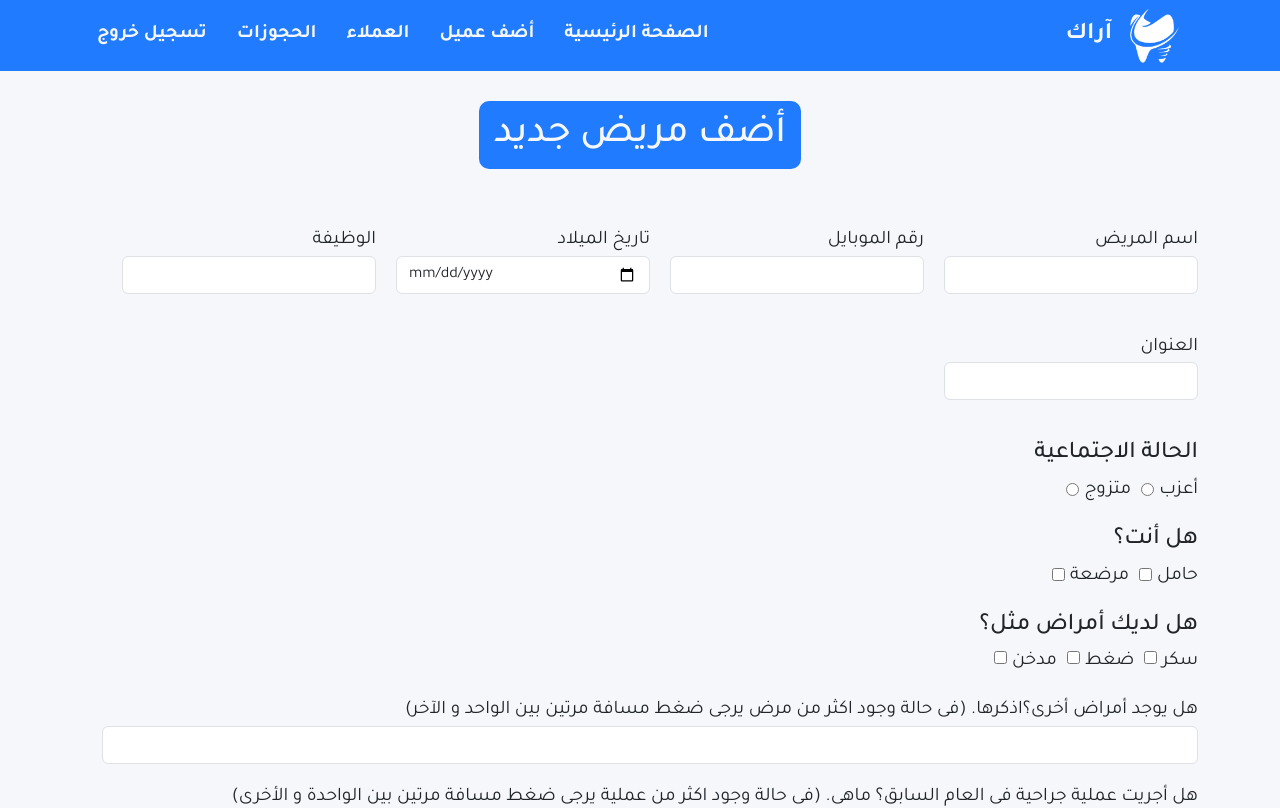
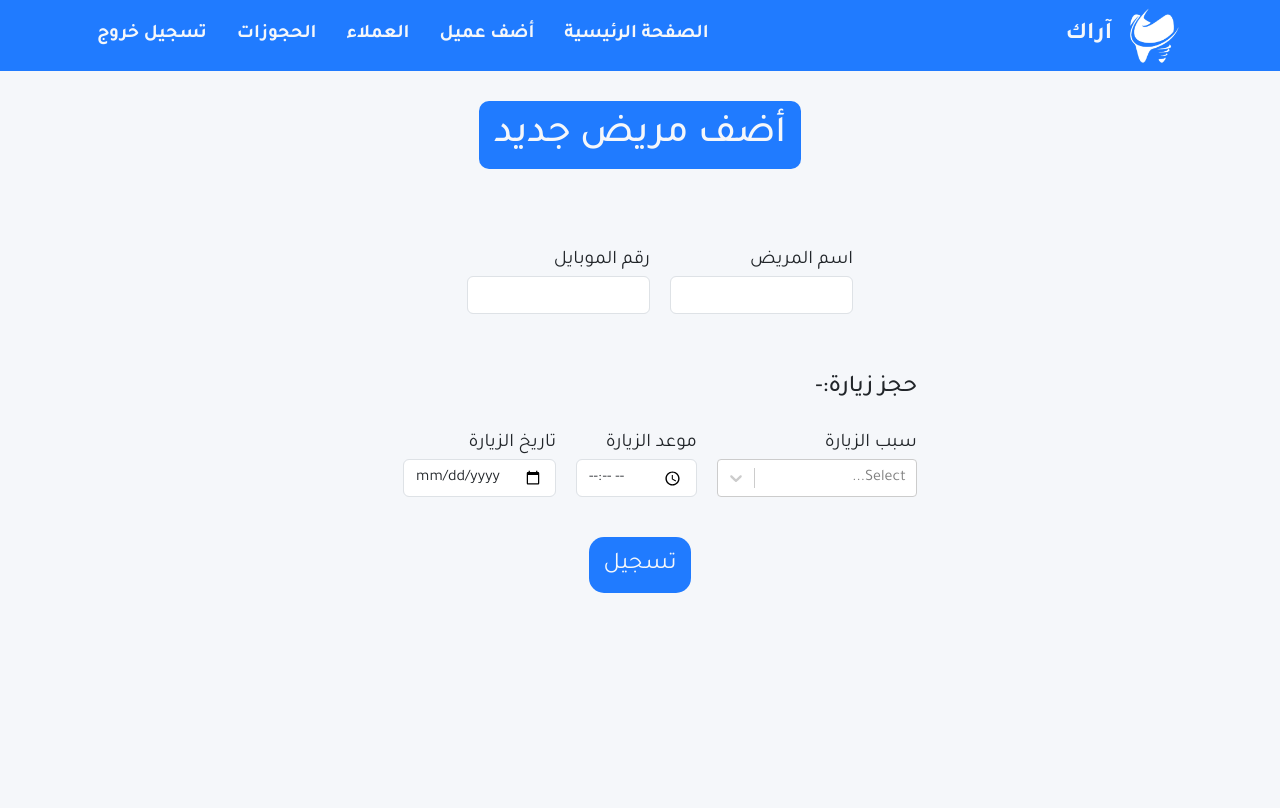
Before and after one commit to abdullah-sameh/dr-bilal, a React (Create React App) app: page /add in a window 1280 px wide. Shown: the top 808 px of the page. Built offline with nearby package versions, Linux system fonts and the light colour scheme; no server answers; sample sign-in values are in the browser's storage.

Commit message:
some styling and slecet-react

```diff
--- a/package.json
+++ b/package.json
@@ -18,6 +18,7 @@
     "react-redux": "^8.0.5",
     "react-router-dom": "^6.8.1",
     "react-scripts": "5.0.1",
+    "react-select": "^5.7.0",
     "react-tsparticles": "^2.9.3",
     "redux": "^4.2.1",
     "sweetalert2": "^11.7.3",
--- a/src/App.css
+++ b/src/App.css
@@ -31,3 +31,19 @@ body {
   direction: rtl;
   font-family: var(--font) !important;
 }
+
+/* for select element */
+.css-b62m3t-container {
+  padding: 0 ;
+}
+
+/* for scroll bar */
+::-webkit-scrollbar {
+  width: 10px;
+}
+::-webkit-scrollbar-track {
+  background: var(--white);
+}
+::-webkit-scrollbar-thumb {
+  background-color: var(--blue);
+}
--- a/src/containers/add/Add.jsx
+++ b/src/containers/add/Add.jsx
@@ -1,36 +1,54 @@
-import "./add.css";
-import Navbar from "../../components/navbar/Navbar";
-import { useNavigate } from "react-router-dom";
+import "./add.css"
+import Navbar from "../../components/navbar/Navbar"
+import { useNavigate } from "react-router-dom"
 // import { useReducer } from "react";
 // import { next, undo } from "../../components/tools";
-import { useDispatch } from "react-redux";
-import { useEffect } from "react";
-import { onAuthStateChanged } from "firebase/auth";
-import { auth, db } from "../../firebase";
-import { setUser } from "../../rtk/slices/userSlice";
-import { motion } from "framer-motion";
-import { addDoc, collection, getDoc, doc, setDoc } from "firebase/firestore";
-import Swal from "sweetalert2";
+import { useDispatch } from "react-redux"
+import { useEffect } from "react"
+import { onAuthStateChanged } from "firebase/auth"
+import { auth, db } from "../../firebase"
+import { setUser } from "../../rtk/slices/userSlice"
+import { motion } from "framer-motion"
+import { addDoc, collection, getDoc, doc, setDoc } from "firebase/firestore"
+import Swal from "sweetalert2"
+import Select from "react-select"
 
 export default function Add() {
-  const dispatch = useDispatch();
-  const navigate = useNavigate();
+  const dispatch = useDispatch()
+  const navigate = useNavigate()
 
+  const services = [
+    { value: "كشف", label: "كشف" },
+    { value: "أشعة عادية", label: "أشعة عادية" },
+    { value: "حشو بلاتين", label: "حشو بلاتين" },
+    { value: "حشو كمبوزت", label: "حشو كمبوزت" },
+    { value: "حشو عصب", label: "حشو عصب" },
+    { value: "حشو عادى أطفال", label: "حشو عادى أطفال" },
+    { value: "حشو عصب أطفال", label: "حشو عصب أطفال" },
+    { value: "طاقم متحرك", label: "طاقم متحرك" },
+    { value: "خلع عادي", label: "خلع عادي" },
+    { value: "خلع ضرس عقل", label: "خلع ضرس عقل" },
+    { value: "طربوش", label: "طربوش" },
+    { value: "كوبري", label: "كوبري" },
+    { value: "تنظيف جير", label: "تنظيف جير" },
+    { value: "تبييض", label: "تبييض" },
+    { value: "علاج", label: "علاج" },
+  ]
   useEffect(() => {
     onAuthStateChanged(auth, (user) => {
       if (user) {
-        dispatch(setUser(user));
+        dispatch(setUser(user))
       } else {
-        navigate("/");
+        navigate("/")
       }
-    });
+    })
 
     // eslint-disable-next-line react-hooks/exhaustive-deps
-  }, []);
+  }, [])
 
   const handlePatientData = async (e) => {
-    e.preventDefault();
-    let formData = e.target;
+    e.preventDefault()
+    let formData = e.target
 
     // get all aptient data
     let patient = {
@@ -64,7 +82,7 @@ export default function Add() {
             }
           : {},
       opinion: formData.patientOpinion.value,
-    };
+    }
 
     Swal.fire({
       title: "هل أنت متأكد؟",
@@ -81,7 +99,7 @@ export default function Add() {
         */
         await getDoc(doc(db, "patients", "patientsCode"))
           .then((docu) => {
-            let dt = new Date();
+            let dt = new Date()
 
             addDoc(collection(db, "patients"), {
               ...patient,
@@ -96,40 +114,40 @@ export default function Add() {
                   title: `لقد تم تسجيل ${formData.patientName.value} بنجاح`,
                   showConfirmButton: false,
                   timer: 1500,
-                });
+                })
                 setDoc(doc(db, "patients", "patientsCode"), {
                   currentNumber: docu.data().currentNumber + 1,
                 })
                   .then(() => document.querySelector(".addNewPatient").reset())
                   .catch((e) => {
-                    console.log(e.message);
+                    console.log(e.message)
                     Swal.fire({
                       icon: "error",
                       title: "خطأ",
                       text: "حاول مرة أخرى!",
-                    });
-                  });
+                    })
+                  })
               })
               .catch((e) => {
-                console.log(e.message);
+                console.log(e.message)
                 Swal.fire({
                   icon: "error",
                   title: "خطأ",
                   text: "حاول مرة أخرى!",
-                });
-              });
+                })
+              })
           })
           .catch((e) => {
-            console.log(e.message);
+            console.log(e.message)
             Swal.fire({
               icon: "error",
               title: "خطأ",
               text: "حاول مرة أخرى!",
-            });
-          });
+            })
+          })
       }
-    });
-  };
+    })
+  }
 
   return (
     <>
@@ -158,13 +176,15 @@ export default function Add() {
               <div className="phone">
                 <label htmlFor="patientPhone">رقم الموبايل</label>
                 <input
-                  type="text"
+                  type="tel"
                   name="patientPhone"
                   id="patientPhone"
                   className="form-control"
+                  pattern="^01[0125][0-9]{8}$"
                   required
                 />
               </div>
+              <div className="none">
                 <div className="birth-date">
                   <label htmlFor="patientBirthDate">تاريخ الميلاد</label>
                   <input
@@ -193,6 +213,8 @@ export default function Add() {
                   />
                 </div>
               </div>
+            </div>
+            <div className="none">
               <div className="marital-status">
                 <h4 className="title">الحالة الاجتماعية</h4>
                 <div className="status-container">
@@ -275,8 +297,8 @@ export default function Add() {
               </div>
               <div className="surgery-operations">
                 <label htmlFor="surgeryOperations">
-                هل أجريت عملية جراحية فى العام السابق؟ ماهى. (فى حالة وجود اكثر
-                من عملية يرجى ضغط مسافة مرتين بين الواحدة و الأخرى)
+                  هل أجريت عملية جراحية فى العام السابق؟ ماهى. (فى حالة وجود
+                  اكثر من عملية يرجى ضغط مسافة مرتين بين الواحدة و الأخرى)
                 </label>
                 <input
                   type="text"
@@ -306,12 +328,18 @@ export default function Add() {
                   className="form-control"
                 />
               </div>
+            </div>
             <div className="next-visits">
               <h4 className="title">حجز زيارة:-</h4>
               <div className="content">
                 <div className="reason">
                   <label htmlFor="illness">سبب الزيارة</label>
-                  <select
+                  <Select
+                    name="illness"
+                    id="illness"
+                    options={services}
+                  />
+                  {/* <select
                     className="form-control w-auto"
                     name="illness"
                     id="illness"
@@ -336,7 +364,7 @@ export default function Add() {
                     <option value="تلميع">تلميع</option>
                     <option value="تبييض">تبييض</option>
                     <option value="علاج">علاج</option>
-                  </select>
+                  </select> */}
                 </div>
                 <div className="visit-time">
                   <label htmlFor="visitTime">موعد الزيارة</label>
@@ -356,7 +384,7 @@ export default function Add() {
                     name="visitDate"
                   />
                 </div>
-                <div className="first-time">
+                {/* <div className="first-time">
                   <label htmlFor="firstTime">
                     هل هذه أول زيارة لنفس المرض؟
                   </label>
@@ -366,7 +394,7 @@ export default function Add() {
                     id="firstTime"
                     name="firstTime"
                   />
-                </div>
+                </div> */}
               </div>
             </div>
             <button type="submit">تسجيل</button>
@@ -374,5 +402,5 @@ export default function Add() {
         </div>
       </div>
     </>
-  );
+  )
 }
--- a/src/containers/add/add.css
+++ b/src/containers/add/add.css
@@ -69,11 +69,18 @@
   -ms-border-radius: 10px;
   -o-border-radius: 10px;
 }
-
+.add .addNewPatient {
+  display: grid;
+  justify-items: center;
+}
 .add .addNewPatient .main-info,
 .add .addNewPatient .next-visits .content {
-  display: grid;
-  grid-template-columns: repeat(auto-fill, minmax(250px, 1fr));
+  display: flex;
+  flex-wrap: wrap;
+  justify-content: center;
+}
+.next-visits .content label + div#illness {
+  width: 200px;
 }
 
 @media (max-width: 768px) {
@@ -131,3 +138,19 @@
   -ms-transform: scale(1.1);
   -o-transform: scale(1.1);
 }
+
+/* :is(
+    .birth-date,
+    .job,
+    .adresse,
+    .marital-status,
+    .pregnant-status,
+    .sick-history,
+    .more-sicks,
+    .surgery-operations,
+    .allergy,
+    .opinion
+  ) { */
+.none {
+  display: none;
+}
--- a/src/containers/patientDetails/PatientDetails.jsx
+++ b/src/containers/patientDetails/PatientDetails.jsx
@@ -1,40 +1,59 @@
-import { onAuthStateChanged } from "firebase/auth";
-import { doc, setDoc } from "firebase/firestore";
-import React, { useEffect, useState } from "react";
-import { useDispatch, useSelector } from "react-redux";
-import { useNavigate, useParams } from "react-router-dom";
-import Swal from "sweetalert2";
-import { auth, db } from "../../firebase";
-import { getPatientById } from "../../rtk/slices/patientSlice";
-import { setUser } from "../../rtk/slices/userSlice";
-import "./patientDetails.css";
+import { onAuthStateChanged } from "firebase/auth"
+import { doc, setDoc } from "firebase/firestore"
+import React, { useEffect, useState } from "react"
+import { useDispatch, useSelector } from "react-redux"
+import { useNavigate, useParams } from "react-router-dom"
+import Select from "react-select"
+import Swal from "sweetalert2"
+import { auth, db } from "../../firebase"
+import { getPatientById } from "../../rtk/slices/patientSlice"
+import { setUser } from "../../rtk/slices/userSlice"
+import "./patientDetails.css"
 
 const PatientDetails = () => {
-  const { patientId } = useParams();
-  const dispatch = useDispatch();
-  const navigate = useNavigate();
+  const { patientId } = useParams()
+  const dispatch = useDispatch()
+  const navigate = useNavigate()
 
-  const patient = useSelector((state) => state.patientById);
-  const [patientInfo, setpatientInfo] = useState({});
+  const patient = useSelector((state) => state.patientById)
+  const [patientInfo, setpatientInfo] = useState({})
+
+  const services = [
+    { value: "كشف", label: "كشف" },
+    { value: "أشعة عادية", label: "أشعة عادية" },
+    { value: "حشو بلاتين", label: "حشو بلاتين" },
+    { value: "حشو كمبوزت", label: "حشو كمبوزت" },
+    { value: "حشو عصب", label: "حشو عصب" },
+    { value: "حشو عادى أطفال", label: "حشو عادى أطفال" },
+    { value: "حشو عصب أطفال", label: "حشو عصب أطفال" },
+    { value: "طاقم متحرك", label: "طاقم متحرك" },
+    { value: "خلع عادي", label: "خلع عادي" },
+    { value: "خلع ضرس عقل", label: "خلع ضرس عقل" },
+    { value: "طربوش", label: "طربوش" },
+    { value: "كوبري", label: "كوبري" },
+    { value: "تنظيف جير", label: "تنظيف جير" },
+    { value: "تبييض", label: "تبييض" },
+    { value: "علاج", label: "علاج" },
+  ]
 
   useEffect(() => {
     onAuthStateChanged(auth, (user) => {
       if (user) {
-        dispatch(setUser(user));
+        dispatch(setUser(user))
       } else {
-        navigate("/");
+        navigate("/")
       }
-    });
-    dispatch(getPatientById(patientId));
+    })
+    dispatch(getPatientById(patientId))
     // eslint-disable-next-line react-hooks/exhaustive-deps
-  }, []);
+  }, [])
 
   useEffect(() => {
-    setpatientInfo(patient.data);
-  }, [patient]);
+    setpatientInfo(patient.data)
+  }, [patient])
 
   const editInfo = async (e) => {
-    e.preventDefault();
+    e.preventDefault()
     Swal.fire({
       title: "هل أنت متأكد؟",
       text: `من أنك تريد تعديل بيانات ${patientInfo?.name}؟`,
@@ -46,27 +65,27 @@ const PatientDetails = () => {
       if (result.isConfirmed) {
         await setDoc(doc(db, "patients", patientId), patientInfo)
           .then(() => {
-            dispatch(getPatientById(patientId));
+            dispatch(getPatientById(patientId))
             Swal.fire({
               position: "center",
               icon: "success",
               title: "تم التعديل بنجاح",
               showConfirmButton: false,
               timer: 1500,
-            });
-            navigate("../");
+            })
+            navigate("../")
           })
           .catch((e) => {
-            console.log(e.message);
+            console.log(e.message)
             Swal.fire({
               icon: "error",
               title: "خطأ",
               text: "حاول مرة أخرى!",
-            });
-          });
+            })
+          })
       }
-    });
-  };
+    })
+  }
 
   return (
     <div className="patient-info">
@@ -81,6 +100,7 @@ const PatientDetails = () => {
               <label htmlFor="patientName">اسم المريض</label>
               <input
                 type="text"
+                disabled
                 name="patientName"
                 id="patientName"
                 className="form-control"
@@ -89,7 +109,7 @@ const PatientDetails = () => {
                   setpatientInfo({
                     ...patientInfo,
                     name: e.currentTarget.value,
-                  });
+                  })
                 }}
                 required
               />
@@ -106,7 +126,7 @@ const PatientDetails = () => {
                   setpatientInfo({
                     ...patientInfo,
                     phone: e.currentTarget.value,
-                  });
+                  })
                 }}
                 required
               />
@@ -123,7 +143,7 @@ const PatientDetails = () => {
                   setpatientInfo({
                     ...patientInfo,
                     birthDate: e.currentTarget.value,
-                  });
+                  })
                 }}
               />
             </div>
@@ -139,7 +159,7 @@ const PatientDetails = () => {
                   setpatientInfo({
                     ...patientInfo,
                     job: e.currentTarget.value,
-                  });
+                  })
                 }}
               />
             </div>
@@ -155,7 +175,7 @@ const PatientDetails = () => {
                   setpatientInfo({
                     ...patientInfo,
                     adresse: e.currentTarget.value,
-                  });
+                  })
                 }}
               />
             </div>
@@ -178,7 +198,7 @@ const PatientDetails = () => {
                     setpatientInfo({
                       ...patientInfo,
                       maritalStatus: e.currentTarget.value,
-                    });
+                    })
                 }}
               />
 
@@ -197,7 +217,7 @@ const PatientDetails = () => {
                     setpatientInfo({
                       ...patientInfo,
                       maritalStatus: e.currentTarget.value,
-                    });
+                    })
                 }}
               />
             </div>
@@ -315,7 +335,7 @@ const PatientDetails = () => {
                 setpatientInfo({
                   ...patientInfo,
                   otherSicks: e.currentTarget.value.toString().split("  "),
-                });
+                })
               }}
             />
           </div>
@@ -336,7 +356,7 @@ const PatientDetails = () => {
                   previousSurgeryOperations: e.currentTarget.value
                     .toString()
                     .split("  "),
-                });
+                })
               }}
             />
           </div>
@@ -355,7 +375,7 @@ const PatientDetails = () => {
                 setpatientInfo({
                   ...patientInfo,
                   allergy: e.currentTarget.value.toString().split("  "),
-                });
+                })
               }}
             />
           </div>
@@ -371,7 +391,7 @@ const PatientDetails = () => {
                 setpatientInfo({
                   ...patientInfo,
                   opinion: e.currentTarget.value,
-                });
+                })
               }}
             />
           </div>
@@ -405,7 +425,22 @@ const PatientDetails = () => {
             <div className="content">
               <div className="reason">
                 <label htmlFor="illness">سبب الزيارة</label>
-                <select
+                <Select
+                  name="illness"
+                  id="illness"
+                  value={patientInfo?.nextVisit?.reason || "كشف"}
+                  onChange={(e) => {
+                    setpatientInfo({
+                      ...patientInfo,
+                      nextVisit: {
+                        ...patientInfo?.nextVisit,
+                        reason: e.currentTarget.value,
+                      },
+                    })
+                  }}
+                  options={services}
+                />
+                {/* <select
                   className="form-control w-auto"
                   name="illness"
                   id="illness"
@@ -437,7 +472,7 @@ const PatientDetails = () => {
                   <option value="تلميع">تلميع</option>
                   <option value="تبييض">تبييض</option>
                   <option value="علاج">علاج</option>
-                </select>
+                </select> */}
               </div>
               <div className="visit-time">
                 <label htmlFor="visitTime">موعد الزيارة</label>
@@ -454,7 +489,7 @@ const PatientDetails = () => {
                         ...patientInfo?.nextVisit,
                         visitTime: e.currentTarget.value,
                       },
-                    });
+                    })
                   }}
                 />
               </div>
@@ -473,7 +508,7 @@ const PatientDetails = () => {
                         ...patientInfo?.nextVisit,
                         visitDate: e.currentTarget.value,
                       },
-                    });
+                    })
                   }}
                 />
               </div>
@@ -483,7 +518,7 @@ const PatientDetails = () => {
         </form>
       </div>
     </div>
-  );
-};
+  )
+}
 
-export default PatientDetails;
+export default PatientDetails
--- a/src/containers/patientDetails/patientDetails.css
+++ b/src/containers/patientDetails/patientDetails.css
@@ -111,3 +111,9 @@
   -ms-transform: scale(1.1);
   -o-transform: scale(1.1);
 }
+
+
+.patient-info div.css-1nmdiq5-menu {
+  top: -310px;
+  box-shadow: 0 0 10px rgb(0, 0, 0 / .5);
+}
```
Also changed, not shown: 1 other file (tests, documents, lock files or other folders). Lines whose indentation alone changed are shown as unchanged.
